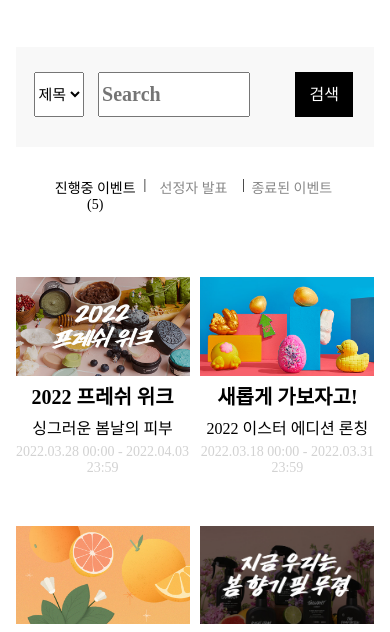
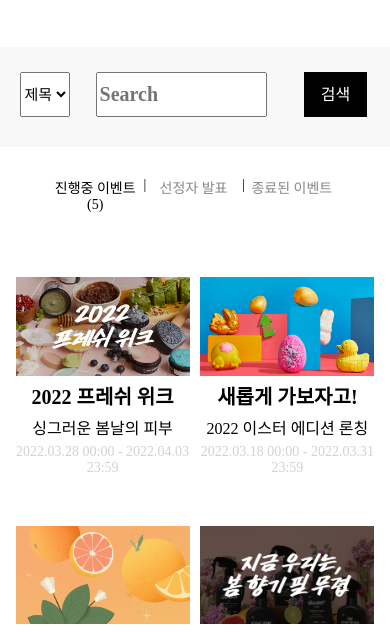
Before and after one commit to ggamE2/lush_sub5, a plain HTML site: page index.html in a window 390 px wide. Shown: the part 200-832 px from the top of the page. Drawn offline with Linux system fonts and the light colour scheme; a web font is replaced by a local one.

Commit message:
Update media.css

```diff
--- a/maincss/media.css
+++ b/maincss/media.css
@@ -9,10 +9,10 @@
 
 
 /*cont1*/
-.contents .cont1{width: 92%; position: relative; margin: 50px auto 0;} .contents .cont1 .search_01{position: absolute; left:5%; width: 11%; height:45px; margin: 25px auto; }
+.contents .cont1 .search_01{position: absolute; left:5%; width: 12%; height:45px; margin: 25px auto; }
 .contents .cont1 .search_01 select{height: 45px;font:normal 15px "Malgun Gothic";}
 
-.contents .cont1 .search_02{position: absolute; left:23%; height: 39px; margin:25px auto; width: 40%; }
+.contents .cont1 .search_02{position: absolute; left:24.5%; height: 39px; margin:25px auto; width: 42%; }
 .contents .cont1 .search_02 input{width: 100%;height: 39px; line-height: 40px;font:bold 20px "Malgun Gothic";}
 
 .contents .cont1 .search_03{position: absolute; display: block; left:78%; width: 16%; height: 45px; background: #000; margin: 25px auto; color:#fff; font:normal 16px "Malgun Gothic"; }
```
